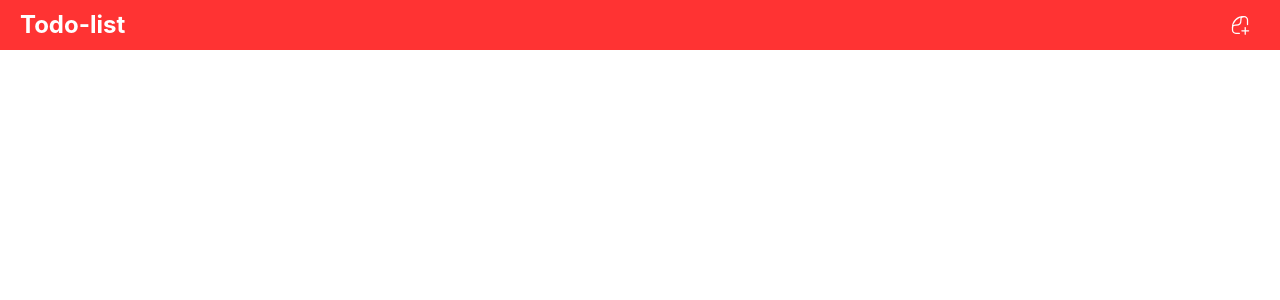
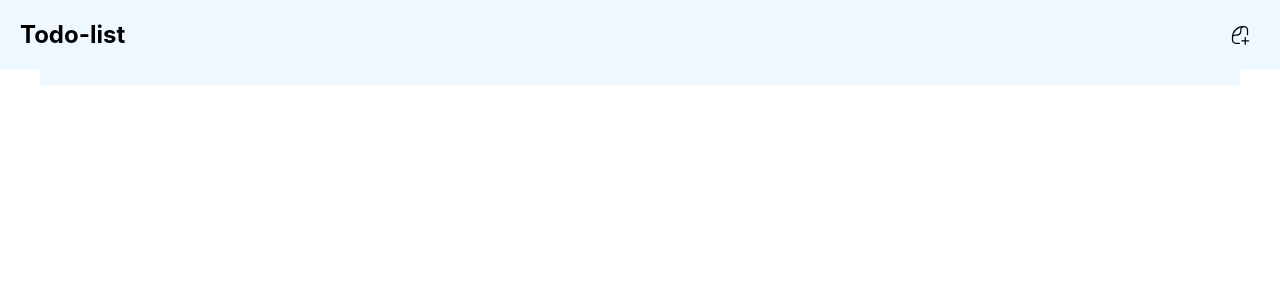
Before and after one commit to Kupatsky/Todo, a Vue app: page / in a window 1280 px wide. Shown: the top 300 px of the page. Built offline with nearby package versions, Linux system fonts and the light colour scheme.

Commit message:
some front
add border and flexbox for all todo-items, have some bugs with delete button need to fix

```diff
--- a/src/App.vue
+++ b/src/App.vue
@@ -43,13 +43,13 @@ header {
   top: 0;
   left: 0;
   right: 0;
-  height: 50px;
-  background-color: rgba(255, 0, 0, 0.8);
+  height: 70px;
+  background-color: aliceblue;
   display: flex;
   align-items: center;
   justify-content: space-between;
   padding: 0 20px;
-  color: white;
+  color: rgb(0, 0, 0);
   z-index: 1000;
 }
 
@@ -83,7 +83,13 @@ header .title {
   color: black;
   background-color: aliceblue;
   display: flex;
+  flex-wrap: wrap;
+  justify-content: space-between;
+  padding: 10px;
   max-width: 100%;
+  margin-top: 25px;
+  padding-left: 0;
+  padding-right: 0;
 }
 
 .input-container {
--- a/src/components/Todo.vue
+++ b/src/components/Todo.vue
@@ -18,7 +18,6 @@ defineProps<{
     :class="{ todo_done: todo.checked }"
   >
     <p>{{ todo.content }}</p>
-    <p>{{ todo }}</p>
     <DeleteButton
       :todos="todos"
       :removeTodo="removeTodo"
@@ -42,6 +41,7 @@ defineProps<{
   max-width: 100%;
   width: 100%;
   justify-content: space-between;
+
 }
 
 </style>
--- a/src/components/TodoList.vue
+++ b/src/components/TodoList.vue
@@ -30,12 +30,15 @@ defineProps<{
 <style scoped>
 
 .todo-item {
-    /* justify-content: space-between; */
+    flex: 1;
+    min-width: 400px;
+    margin: 10px;
+    border: 2px solid #000;
+    border-radius: 40px;
+    box-sizing: border-box;
+    padding: 20px;
+    text-align: center;
     display: flex; /* Используем Flexbox для выравнивания */
-    align-items: center;
-    margin-bottom: 10px;
+}
 
-    border: 5px;
-    border-color: black;
-}
 </style>
--- a/src/components/UI/Icons/AddTodo/AddTodoIcon.vue
+++ b/src/components/UI/Icons/AddTodo/AddTodoIcon.vue
@@ -9,28 +9,28 @@
   >
     <path
       d="M11.2798 22H7.00977C5.9489 22 4.93148 21.5785 4.18134 20.8284C3.43119 20.0782 3.00977 19.0609 3.00977 18V14.89C3.00977 11.4713 4.36781 8.19273 6.78516 5.77539C9.2025 3.35805 12.4811 2 15.8997 2H17.0098C18.0706 2 19.0881 2.42142 19.8382 3.17157C20.5883 3.92172 21.0098 4.93913 21.0098 6V11.4399"
-      stroke="#ffffff"
+      stroke="#000000"
       stroke-width="1.5"
       stroke-linecap="round"
       stroke-linejoin="round"
     />
     <path
       d="M3 15.06C3 9.9 8.50001 14.0599 11.73 10.8199C14.96 7.57995 10.83 2 15.98 2"
-      stroke="#ffffff"
+      stroke="#000000"
       stroke-width="1.5"
       stroke-linecap="round"
       stroke-linejoin="round"
     />
     <path
       d="M18.2812 23V15"
-      stroke="#ffffff"
+      stroke="#000000"
       stroke-width="1.5"
       stroke-linecap="round"
       stroke-linejoin="round"
     />
     <path
       d="M14.2812 19H22.2812"
-      stroke="#ffffff"
+      stroke="#000000"
       stroke-width="1.5"
       stroke-linecap="round"
       stroke-linejoin="round"
--- a/src/components/services/InputPanel.vue
+++ b/src/components/services/InputPanel.vue
@@ -3,7 +3,7 @@
     <div class="modal-content">
       <input type="text" v-model="newTodoContent" placeholder="Введите текст" class="input_panel" @keyup.enter="addNewTodo" />
       <div class="btn_container">
-        <button @click="addNewTodo">Отправить</button>
+        <button @click="addNewTodo">Добавить</button>
         <button @click="closeModal">Закрыть</button>
       </div>
     </div>
```
